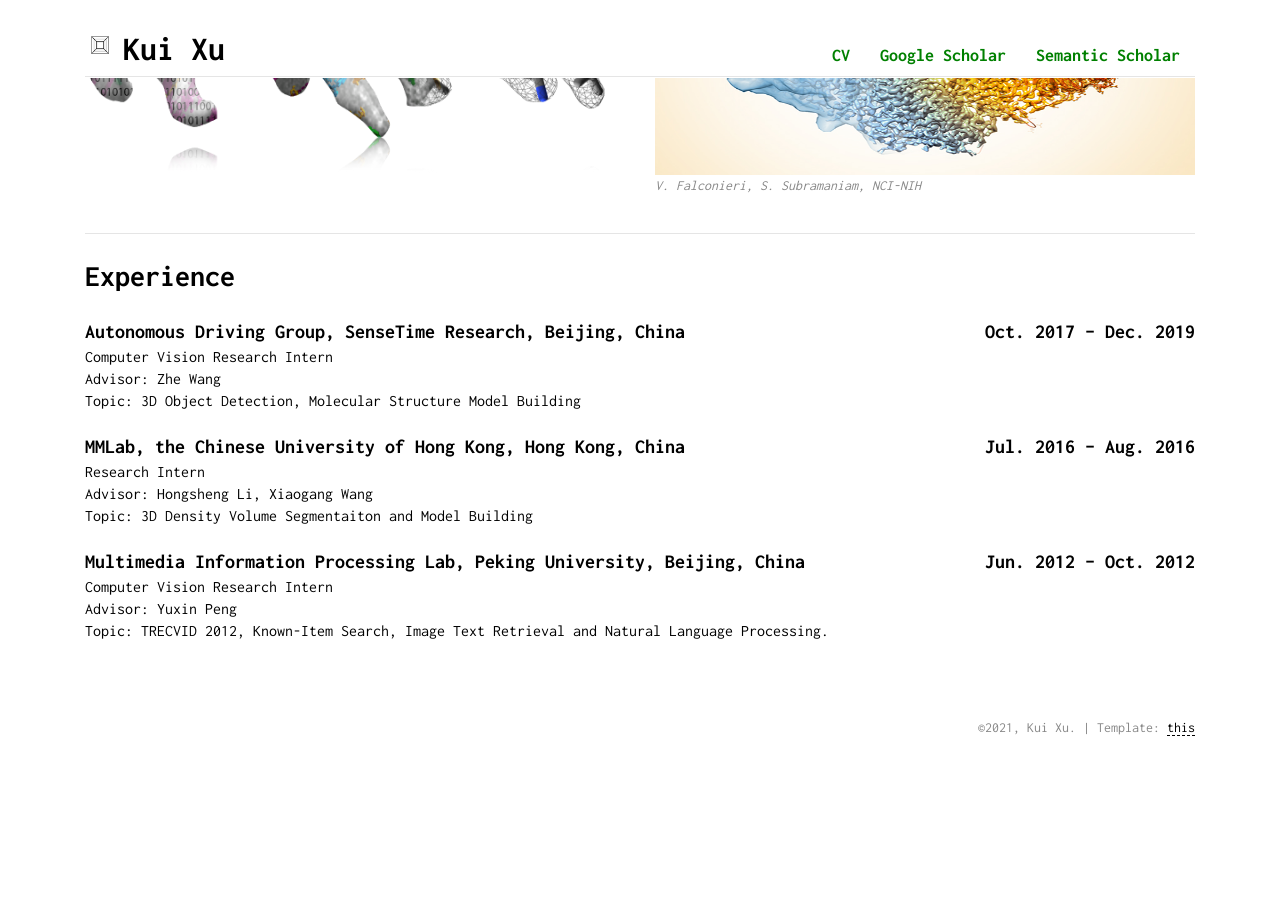
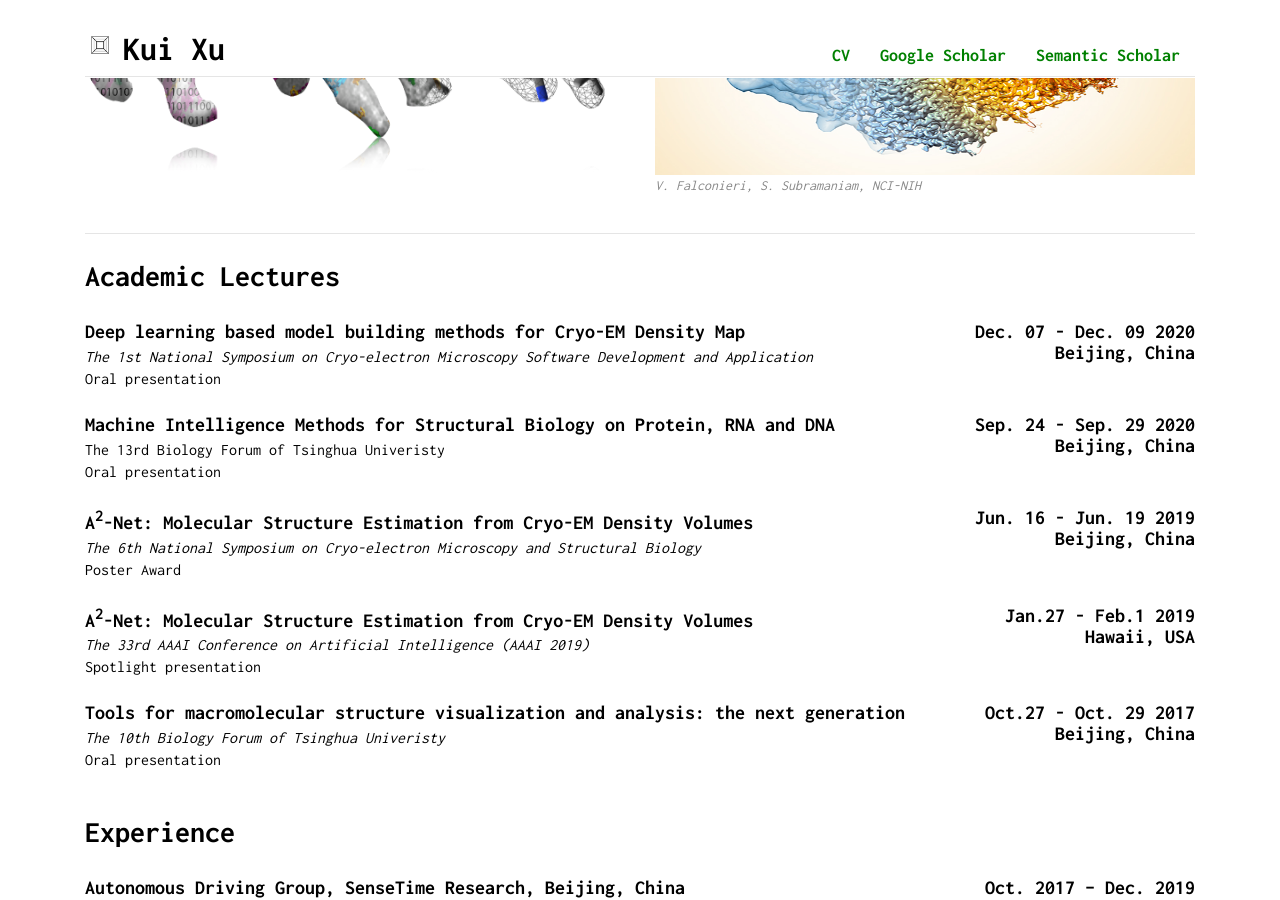
Before and after one commit to kuixu/kuixu.github.io, a Jekyll site: the page index.html, which Jekyll copies as it is, in a window 1280 px wide and 900 px high, scrolled down 4690 px. Built offline with Jekyll 4.4.1, drawn with Linux system fonts in a browser that asks for light colours; comment, search, counter and statistics services are not loaded; before the commit the page ends 5426 px from its top, so only the background shows below that; some of the changed text lies outside the part shown.

Commit message:
Update index.html

```diff
--- a/index.html
+++ b/index.html
@@ -18,7 +18,7 @@
 
         gtag('config', 'UA-169796989-1');
     </script>
-
+    -->
     <script>
         var _hmt = _hmt || [];
         (function() {
@@ -684,6 +684,97 @@
 
             <hr />
 
+
+            <h2>Academic Lectures</h2>
+
+
+            <div class="projects-container row">
+                <!-- exp: sensetime -->
+                <div class="col-md-12 col-sm-12 col-xs-12">
+                    <div class="project-container side-banner row">
+                        <div class="col-md-12 col-sm-12 col-xs-12">
+                            <div class="project-title side-banner">
+                                Deep learning based model building methods for Cryo-EM Density Map
+                                <div class="exp-time">Dec. 07 - Dec. 09 2020</br>Beijing, China</div>
+                            </div>
+                            <span class="project-description">
+                            <i>The 1st National Symposium on Cryo-electron Microscopy Software Development and Application</i></br>
+                            Oral presentation
+                            </span>
+                        </div>
+
+                    </div>
+                </div>
+
+                <!-- exp: cuhk -->
+                <div class="col-md-12 col-sm-12 col-xs-12">
+                    <div class="project-container side-banner row">
+                        <div class="col-md-12 col-sm-12 col-xs-12">
+                            <div class="project-title side-banner">
+                                Machine Intelligence Methods for Structural Biology on Protein, RNA and DNA
+                                <div class="exp-time"> Sep. 24 - Sep. 29 2020</br>Beijing, China</div>
+                            </div>
+                            <span class="project-description">
+                            <i></i>The 13rd Biology Forum of Tsinghua Univeristy</br>
+                            Oral presentation
+                            </span>
+                        </div>
+
+                    </div>
+                </div>
+
+                <!-- exp: cuhk -->
+                <div class="col-md-12 col-sm-12 col-xs-12">
+                    <div class="project-container side-banner row">
+                        <div class="col-md-12 col-sm-12 col-xs-12">
+                            <div class="project-title side-banner">
+                                A<sup>2</sup>-Net: Molecular Structure Estimation from Cryo-EM Density Volumes
+                                <div class="exp-time">Jun. 16 - Jun. 19 2019</br>Beijing, China</div>
+                            </div>
+                            <span class="project-description">
+                            <i>The 6th National Symposium on Cryo-electron Microscopy and Structural Biology</i></br>
+                            Poster Award
+                            </span>
+                        </div>
+
+                    </div>
+                </div>
+
+                <!-- exp: cuhk -->
+                <div class="col-md-12 col-sm-12 col-xs-12">
+                    <div class="project-container side-banner row">
+                        <div class="col-md-12 col-sm-12 col-xs-12">
+                            <div class="project-title side-banner">
+                                A<sup>2</sup>-Net: Molecular Structure Estimation from Cryo-EM Density Volumes
+                                <div class="exp-time"> Jan.27 - Feb.1 2019</br>Hawaii, USA</div>
+                            </div>
+                            <span class="project-description">
+                            <i>The 33rd AAAI Conference on Artificial Intelligence (AAAI 2019)</i></br>
+                            Spotlight presentation
+                            </span>
+                        </div>
+
+                    </div>
+                </div>
+
+                <!-- exp: cuhk -->
+                <div class="col-md-12 col-sm-12 col-xs-12">
+                    <div class="project-container side-banner row">
+                        <div class="col-md-12 col-sm-12 col-xs-12">
+                            <div class="project-title side-banner">
+                                Tools for macromolecular structure visualization and analysis: the next generation
+                                <div class="exp-time"> Oct.27 - Oct. 29 2017</br>Beijing, China</div>
+                            </div>
+                            <span class="project-description">
+                            <i>The 10th Biology Forum of Tsinghua Univeristy</i></br>
+                            Oral presentation
+                            </span>
+                        </div>
+
+                    </div>
+                </div>
+            </div>
+
             <h2>Experience</h2>
 
 
```
Also changed, not shown: other parts of index.html (+2 -2 lines). Lines whose indentation alone changed are shown as unchanged.
